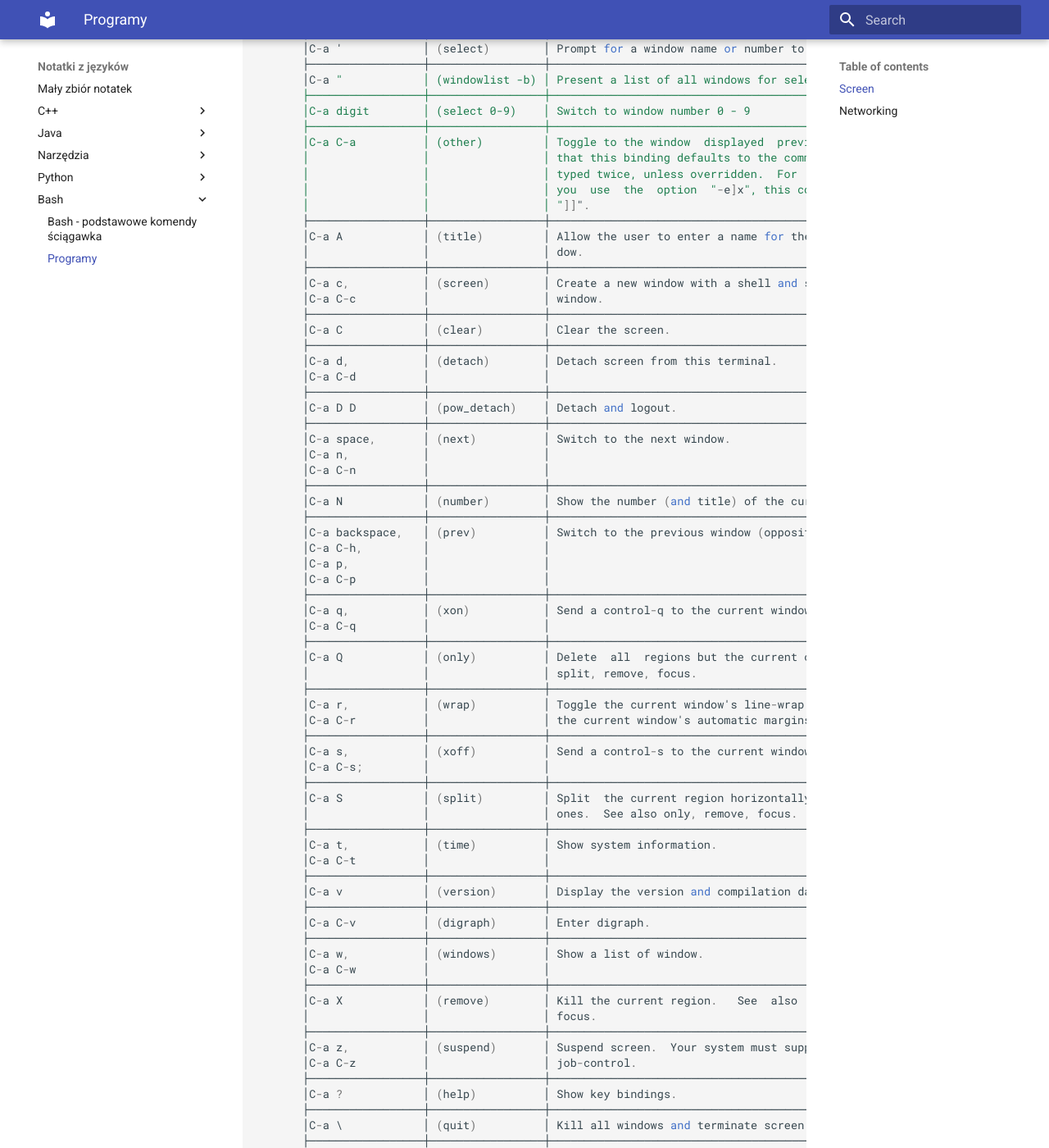
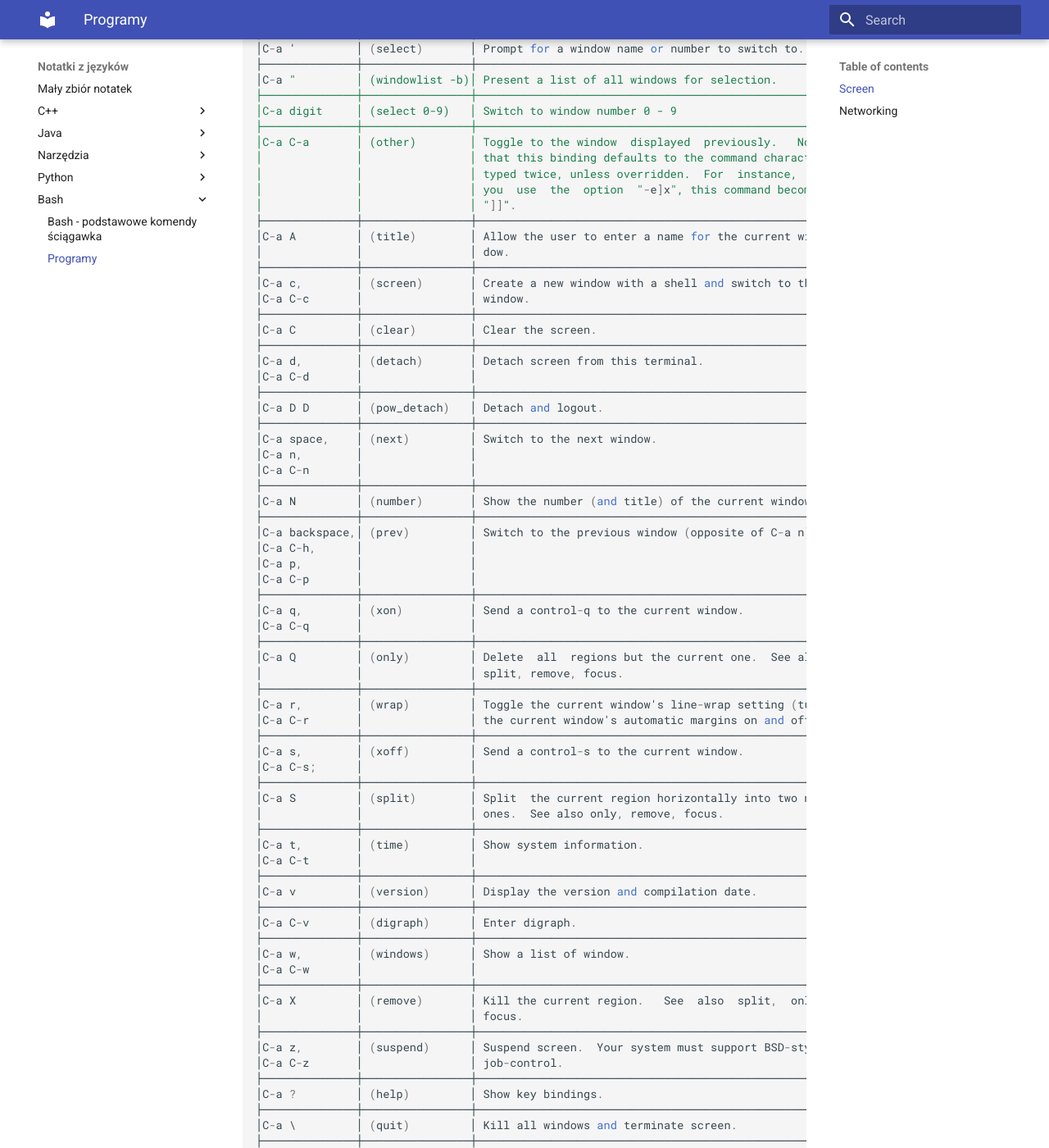
Before and after one commit to pktiuk/notatki_z_jezykow, an MkDocs documentation site: the page built from docs/bash/programy.md, in a window 1280 px wide and 1400 px high, scrolled down 901 px. Shown: the whole window at 82% size. Built offline with MkDocs 1.6.1 and Material for MkDocs 9.7.7, drawn with Linux system fonts in a browser that asks for light colours; some of the changed text lies outside the part shown.

Commit message:
Change table size

````diff
--- a/docs/bash/programy.md
+++ b/docs/bash/programy.md
@@ -33,87 +33,86 @@ Podstawowe:
 
 Inne użyteczne (pełna lista jest w `man screen`):
 ```
-       ┌─────────────────┬─────────────────┬─────────────────────────────────────────────────────┐
-       │C-a '            │ (select)        │ Prompt for a window name or number to switch to.    │
-       ├─────────────────┼─────────────────┼─────────────────────────────────────────────────────┤
-       │C-a "            │ (windowlist -b) │ Present a list of all windows for selection.        │
-       ├─────────────────┼─────────────────┼─────────────────────────────────────────────────────┤
-       │C-a digit        │ (select 0-9)    │ Switch to window number 0 - 9                       │
-       ├─────────────────┼─────────────────┼─────────────────────────────────────────────────────┤
-       │C-a C-a          │ (other)         │ Toggle to the window  displayed  previously.   Note │
-       │                 │                 │ that this binding defaults to the command character │
-       │                 │                 │ typed twice, unless overridden.  For  instance,  if │
-       │                 │                 │ you  use  the  option  "-e]x", this command becomes │
-       │                 │                 │ "]]".                                               │
-       ├─────────────────┼─────────────────┼─────────────────────────────────────────────────────┤
-       │C-a A            │ (title)         │ Allow the user to enter a name for the current win‐ │
-       │                 │                 │ dow.                                                │
-       ├─────────────────┼─────────────────┼─────────────────────────────────────────────────────┤
-       │C-a c,           │ (screen)        │ Create a new window with a shell and switch to that │
-       │C-a C-c          │                 │ window.                                             │
-       ├─────────────────┼─────────────────┼─────────────────────────────────────────────────────┤
-       │C-a C            │ (clear)         │ Clear the screen.                                   │
-       ├─────────────────┼─────────────────┼─────────────────────────────────────────────────────┤
-       │C-a d,           │ (detach)        │ Detach screen from this terminal.                   │
-       │C-a C-d          │                 │                                                     │
-       ├─────────────────┼─────────────────┼─────────────────────────────────────────────────────┤
-       │C-a D D          │ (pow_detach)    │ Detach and logout.                                  │
-       ├─────────────────┼─────────────────┼─────────────────────────────────────────────────────┤
-       │C-a space,       │ (next)          │ Switch to the next window.                          │
-       │C-a n,           │                 │                                                     │
-       │C-a C-n          │                 │                                                     │
-       ├─────────────────┼─────────────────┼─────────────────────────────────────────────────────┤
-       │C-a N            │ (number)        │ Show the number (and title) of the current window.  │
-       ├─────────────────┼─────────────────┼─────────────────────────────────────────────────────┤
-       │C-a backspace,   │ (prev)          │ Switch to the previous window (opposite of C-a n).  │
-       │C-a C-h,         │                 │                                                     │
-       │C-a p,           │                 │                                                     │
-       │C-a C-p          │                 │                                                     │
-       ├─────────────────┼─────────────────┼─────────────────────────────────────────────────────┤
-       │C-a q,           │ (xon)           │ Send a control-q to the current window.             │
-       │C-a C-q          │                 │                                                     │
-       ├─────────────────┼─────────────────┼─────────────────────────────────────────────────────┤
-       │C-a Q            │ (only)          │ Delete  all  regions but the current one.  See also │
-       │                 │                 │ split, remove, focus.                               │
-       ├─────────────────┼─────────────────┼─────────────────────────────────────────────────────┤
-       │C-a r,           │ (wrap)          │ Toggle the current window's line-wrap setting (turn │
-       │C-a C-r          │                 │ the current window's automatic margins on and off). │
-       ├─────────────────┼─────────────────┼─────────────────────────────────────────────────────┤
-       │C-a s,           │ (xoff)          │ Send a control-s to the current window.             │
-       │C-a C-s;         │                 │                                                     │
-       ├─────────────────┼─────────────────┼─────────────────────────────────────────────────────┤
-       │C-a S            │ (split)         │ Split  the current region horizontally into two new │
-       │                 │                 │ ones.  See also only, remove, focus.                │
-       ├─────────────────┼─────────────────┼─────────────────────────────────────────────────────┤
-       │C-a t,           │ (time)          │ Show system information.                            │
-       │C-a C-t          │                 │                                                     │
-       ├─────────────────┼─────────────────┼─────────────────────────────────────────────────────┤
-       │C-a v            │ (version)       │ Display the version and compilation date.           │
-       ├─────────────────┼─────────────────┼─────────────────────────────────────────────────────┤
-       │C-a C-v          │ (digraph)       │ Enter digraph.                                      │
-       ├─────────────────┼─────────────────┼─────────────────────────────────────────────────────┤
-       │C-a w,           │ (windows)       │ Show a list of window.                              │
-       │C-a C-w          │                 │                                                     │
-       ├─────────────────┼─────────────────┼─────────────────────────────────────────────────────┤
-       │C-a X            │ (remove)        │ Kill the current region.   See  also  split,  only, │
-       │                 │                 │ focus.                                              │
-       ├─────────────────┼─────────────────┼─────────────────────────────────────────────────────┤
-       │C-a z,           │ (suspend)       │ Suspend screen.  Your system must support BSD-style │
-       │C-a C-z          │                 │ job-control.                                        │
-       ├─────────────────┼─────────────────┼─────────────────────────────────────────────────────┤
-       │C-a ?            │ (help)          │ Show key bindings.                                  │
-       ├─────────────────┼─────────────────┼─────────────────────────────────────────────────────┤
-       │C-a \            │ (quit)          │ Kill all windows and terminate screen.              │
-       ├─────────────────┼─────────────────┼─────────────────────────────────────────────────────┤
-       │C-a {,           │ (history)       │ Copy and paste a previous (command) line.           │
-       │C-a }            │                 │                                                     │
-       ├─────────────────┼─────────────────┼─────────────────────────────────────────────────────┤
-       │C-a |            │ (split -v)      │ Split  the  current  region vertically into two new │
-       │                 │                 │ ones.                                               │
-       ├─────────────────┼─────────────────┼─────────────────────────────────────────────────────┤
-       │C-a *            │ (displays)      │ Show a listing of all currently attached displays.  │
-       └─────────────────┴─────────────────┴─────────────────────────────────────────────────────┘
-
+┌──────────────┬────────────────┬─────────────────────────────────────────────────────┐
+│C-a '         │ (select)       │ Prompt for a window name or number to switch to.    │
+├──────────────┼────────────────┼─────────────────────────────────────────────────────┤
+│C-a "         │ (windowlist -b)│ Present a list of all windows for selection.        │
+├──────────────┼────────────────┼─────────────────────────────────────────────────────┤
+│C-a digit     │ (select 0-9)   │ Switch to window number 0 - 9                       │
+├──────────────┼────────────────┼─────────────────────────────────────────────────────┤
+│C-a C-a       │ (other)        │ Toggle to the window  displayed  previously.   Note │
+│              │                │ that this binding defaults to the command character │
+│              │                │ typed twice, unless overridden.  For  instance,  if │
+│              │                │ you  use  the  option  "-e]x", this command becomes │
+│              │                │ "]]".                                               │
+├──────────────┼────────────────┼─────────────────────────────────────────────────────┤
+│C-a A         │ (title)        │ Allow the user to enter a name for the current win‐ │
+│              │                │ dow.                                                │
+├──────────────┼────────────────┼─────────────────────────────────────────────────────┤
+│C-a c,        │ (screen)       │ Create a new window with a shell and switch to that │
+│C-a C-c       │                │ window.                                             │
+├──────────────┼────────────────┼─────────────────────────────────────────────────────┤
+│C-a C         │ (clear)        │ Clear the screen.                                   │
+├──────────────┼────────────────┼─────────────────────────────────────────────────────┤
+│C-a d,        │ (detach)       │ Detach screen from this terminal.                   │
+│C-a C-d       │                │                                                     │
+├──────────────┼────────────────┼─────────────────────────────────────────────────────┤
+│C-a D D       │ (pow_detach)   │ Detach and logout.                                  │
+├──────────────┼────────────────┼─────────────────────────────────────────────────────┤
+│C-a space,    │ (next)         │ Switch to the next window.                          │
+│C-a n,        │                │                                                     │
+│C-a C-n       │                │                                                     │
+├──────────────┼────────────────┼─────────────────────────────────────────────────────┤
+│C-a N         │ (number)       │ Show the number (and title) of the current window.  │
+├──────────────┼────────────────┼─────────────────────────────────────────────────────┤
+│C-a backspace,│ (prev)         │ Switch to the previous window (opposite of C-a n).  │
+│C-a C-h,      │                │                                                     │
+│C-a p,        │                │                                                     │
+│C-a C-p       │                │                                                     │
+├──────────────┼────────────────┼─────────────────────────────────────────────────────┤
+│C-a q,        │ (xon)          │ Send a control-q to the current window.             │
+│C-a C-q       │                │                                                     │
+├──────────────┼────────────────┼─────────────────────────────────────────────────────┤
+│C-a Q         │ (only)         │ Delete  all  regions but the current one.  See also │
+│              │                │ split, remove, focus.                               │
+├──────────────┼────────────────┼─────────────────────────────────────────────────────┤
+│C-a r,        │ (wrap)         │ Toggle the current window's line-wrap setting (turn │
+│C-a C-r       │                │ the current window's automatic margins on and off). │
+├──────────────┼────────────────┼─────────────────────────────────────────────────────┤
+│C-a s,        │ (xoff)         │ Send a control-s to the current window.             │
+│C-a C-s;      │                │                                                     │
+├──────────────┼────────────────┼─────────────────────────────────────────────────────┤
+│C-a S         │ (split)        │ Split  the current region horizontally into two new │
+│              │                │ ones.  See also only, remove, focus.                │
+├──────────────┼────────────────┼─────────────────────────────────────────────────────┤
+│C-a t,        │ (time)         │ Show system information.                            │
+│C-a C-t       │                │                                                     │
+├──────────────┼────────────────┼─────────────────────────────────────────────────────┤
+│C-a v         │ (version)      │ Display the version and compilation date.           │
+├──────────────┼────────────────┼─────────────────────────────────────────────────────┤
+│C-a C-v       │ (digraph)      │ Enter digraph.                                      │
+├──────────────┼────────────────┼─────────────────────────────────────────────────────┤
+│C-a w,        │ (windows)      │ Show a list of window.                              │
+│C-a C-w       │                │                                                     │
+├──────────────┼────────────────┼─────────────────────────────────────────────────────┤
+│C-a X         │ (remove)       │ Kill the current region.   See  also  split,  only, │
+│              │                │ focus.                                              │
+├──────────────┼────────────────┼─────────────────────────────────────────────────────┤
+│C-a z,        │ (suspend)      │ Suspend screen.  Your system must support BSD-style │
+│C-a C-z       │                │ job-control.                                        │
+├──────────────┼────────────────┼─────────────────────────────────────────────────────┤
+│C-a ?         │ (help)         │ Show key bindings.                                  │
+├──────────────┼────────────────┼─────────────────────────────────────────────────────┤
+│C-a \         │ (quit)         │ Kill all windows and terminate screen.              │
+├──────────────┼────────────────┼─────────────────────────────────────────────────────┤
+│C-a {,        │ (history)      │ Copy and paste a previous (command) line.           │
+│C-a }         │                │                                                     │
+├──────────────┼────────────────┼─────────────────────────────────────────────────────┤
+│C-a |         │ (split -v)     │ Split  the  current  region vertically into two new │
+│              │                │ ones.                                               │
+├──────────────┼────────────────┼─────────────────────────────────────────────────────┤
+│C-a *         │ (displays)     │ Show a listing of all currently attached displays.  │
+└──────────────┴────────────────┴─────────────────────────────────────────────────────┘
 ```
 
 
````
